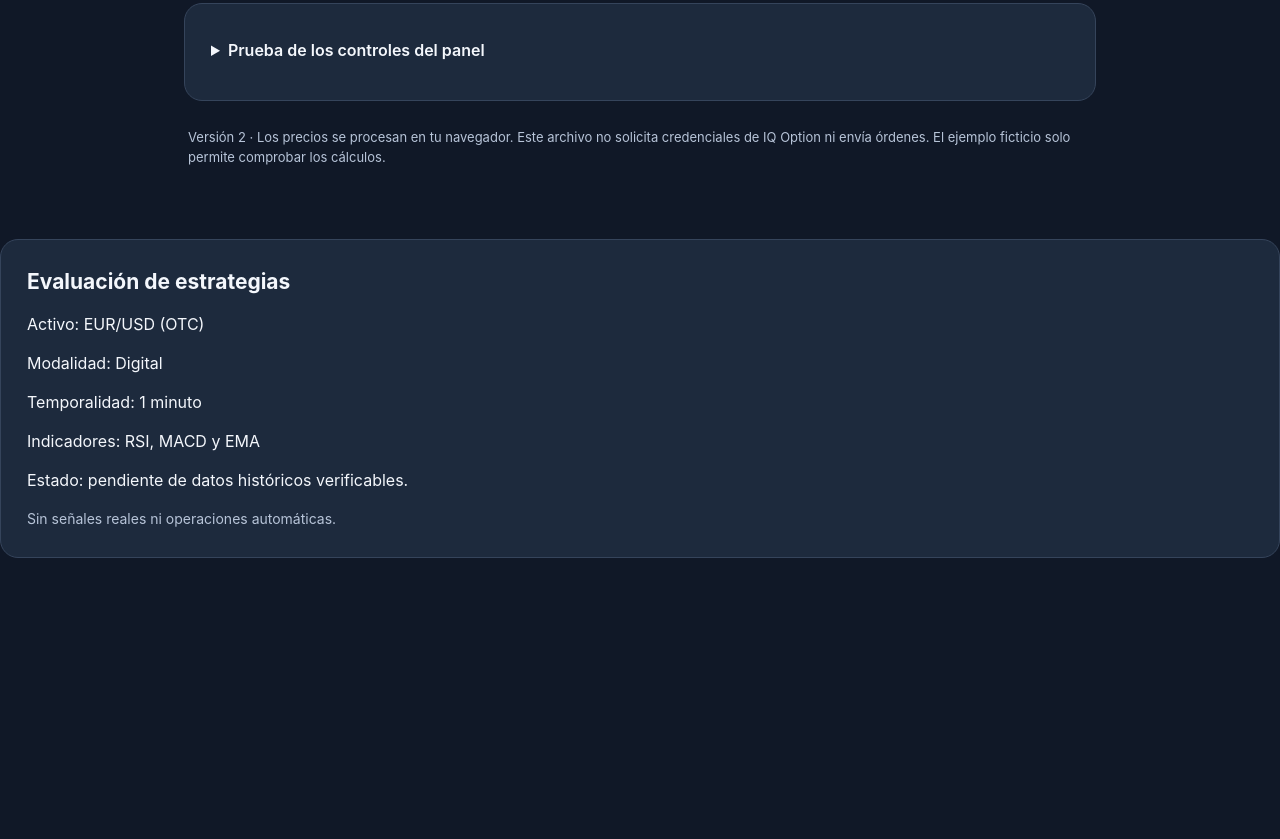
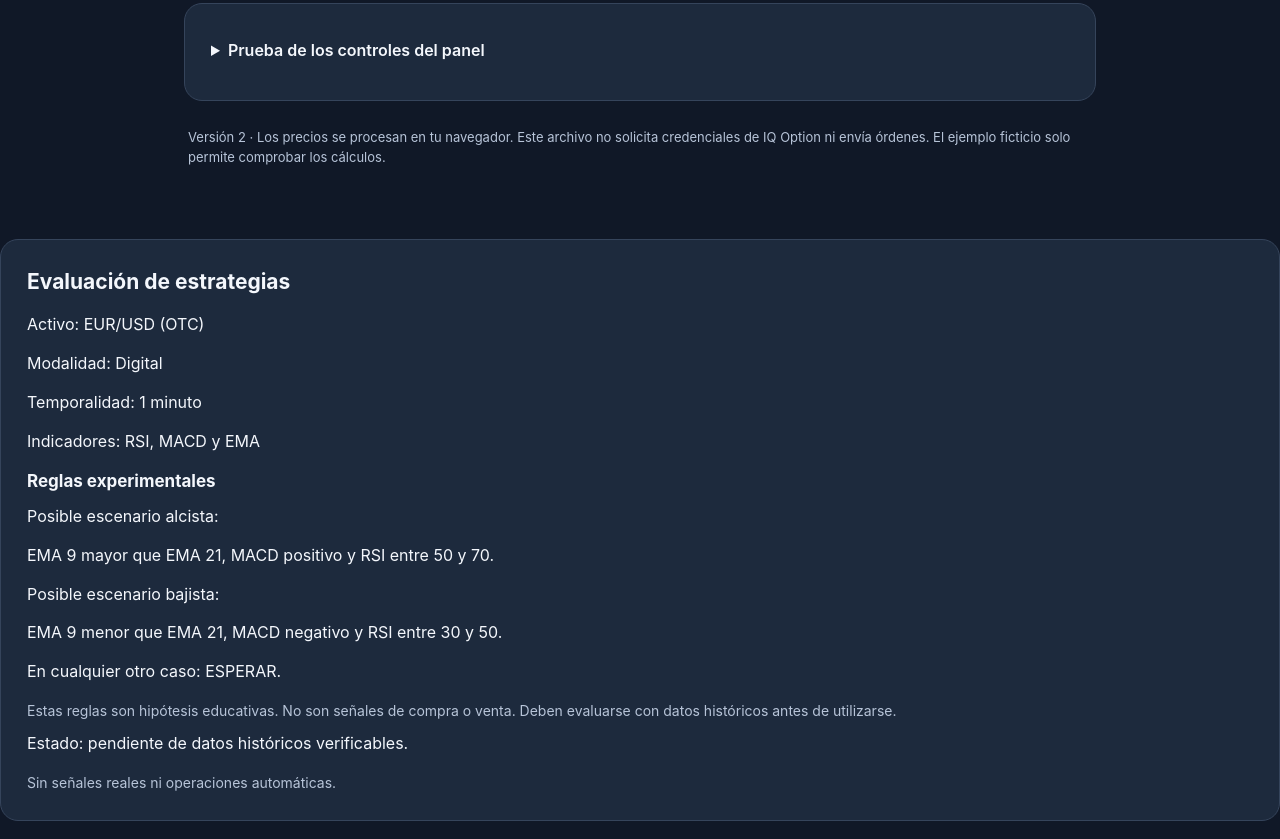
Before and after one commit to Pudosky30/Pudosky, a plain HTML site: page index.html in a window 1280 px wide. Shown: the part 1712-2551 px from the top of the page. Before the commit the page ends 2288 px from the top, so only its background shows below. Drawn offline with Linux system fonts and the light colour scheme.

Commit message:
Add experimental trading rules to index.html
Added experimental rules and scenarios for trading.

```diff
--- a/index.html
+++ b/index.html
@@ -734,6 +734,24 @@
   <p>Modalidad: Digital</p>
   <p>Temporalidad: 1 minuto</p>
   <p>Indicadores: RSI, MACD y EMA</p>
+  <h3>Reglas experimentales</h3>
+
+<p>Posible escenario alcista:</p>
+<p>EMA 9 mayor que EMA 21, MACD positivo
+y RSI entre 50 y 70.</p>
+
+<p>Posible escenario bajista:</p>
+<p>EMA 9 menor que EMA 21, MACD negativo
+y RSI entre 30 y 50.</p>
+
+<p>En cualquier otro caso: ESPERAR.</p>
+
+<small>
+Estas reglas son hipótesis educativas.
+No son señales de compra o venta.
+Deben evaluarse con datos históricos
+antes de utilizarse.
+</small>
   <p>Estado: pendiente de datos históricos verificables.</p>
   <small>
     Sin señales reales ni operaciones automáticas.
```
